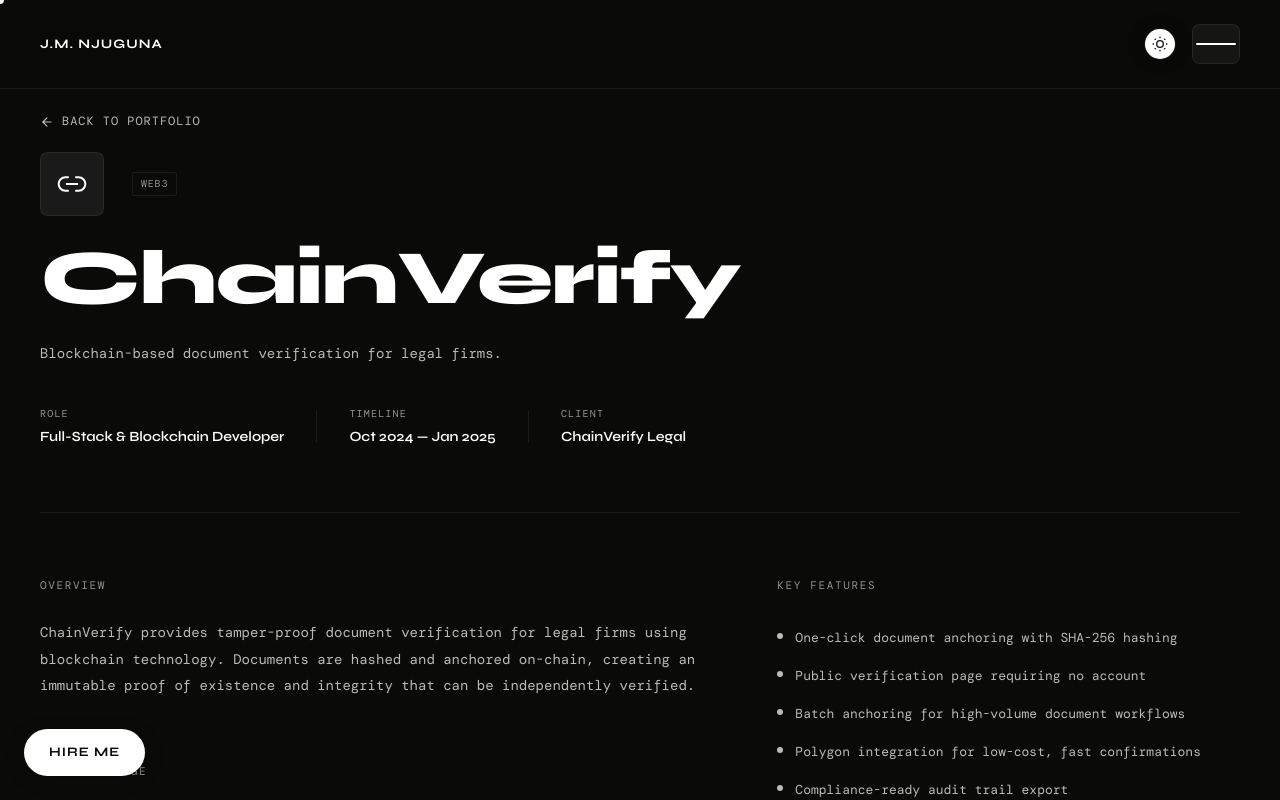
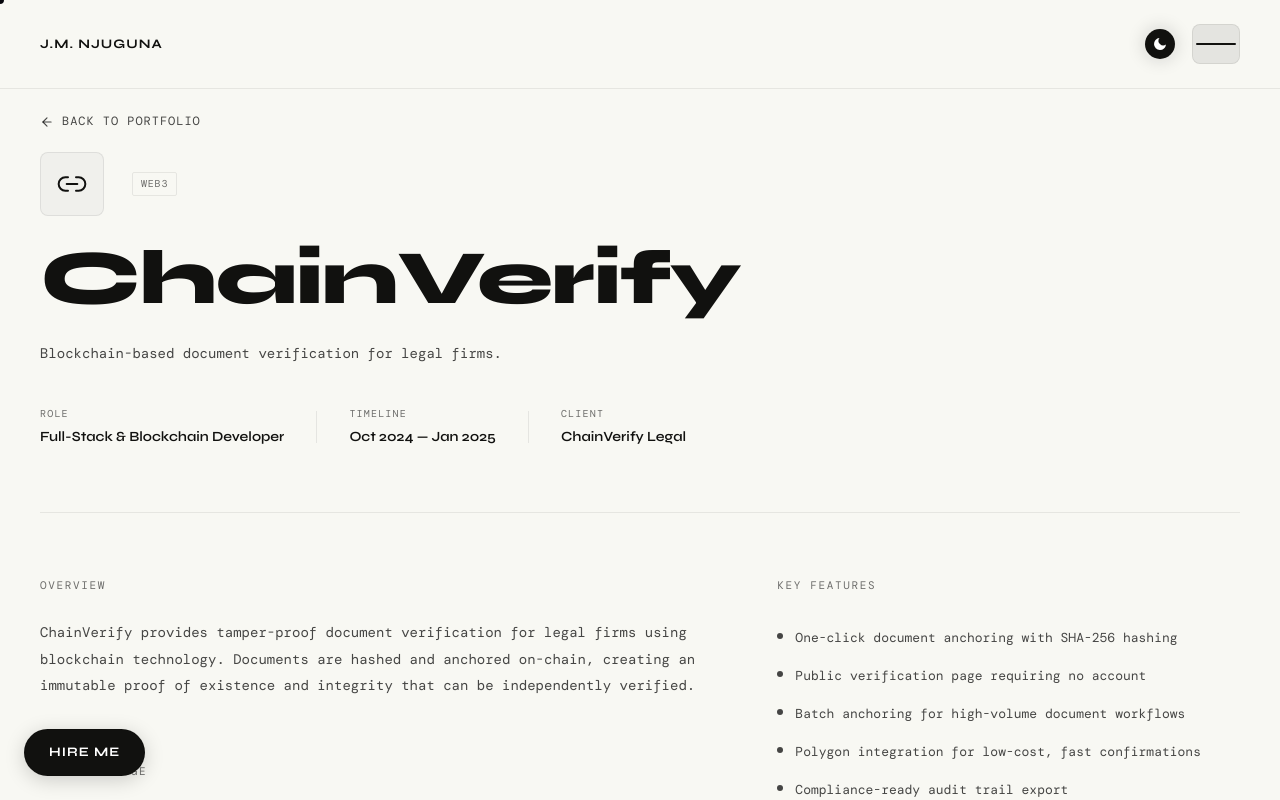
Before and after one commit to Mj-Njuguna/portfolio, a React (Vite) app: page /project/chainverify in a window 1280 px wide. Shown: the top 800 px of the page. Built offline with nearby package versions, Linux system fonts and the light colour scheme; a web font is replaced by a local one.

Commit message:
fixed_theme_toggle_bug

```diff
--- a/src/components/Nav.tsx
+++ b/src/components/Nav.tsx
@@ -11,25 +11,16 @@ const socialLinks = [
 
 export default function Nav() {
   const navRef = useRef<HTMLElement>(null);
+  const themeButtonRef = useRef<HTMLButtonElement>(null);
   const scrollCloseTimeout = useRef<number | null>(null);
   const pendingScrollTarget = useRef<string | null>(null);
   const [scrolled, setScrolled] = useState(false);
-  const [theme, setTheme] = useState<'dark' | 'light'>('dark');
+  const [theme, setTheme] = useState<'dark' | 'light'>(()=>(document.documentElement.dataset.theme as 'dark' | 'light') ?? 'dark');
   const [menuOpen, setMenuOpen] = useState(false);
   const [activeSection, setActiveSection] = useState<string>('work');
   const location = useLocation();
   const navigate = useNavigate();
   const isHome = location.pathname === '/';
-
-  useEffect(() => {
-    const savedTheme = localStorage.getItem('theme');
-    const prefersDark = window.matchMedia('(prefers-color-scheme: dark)').matches;
-    const initialTheme = savedTheme === 'light' ? 'light' : savedTheme === 'dark' ? 'dark' : prefersDark ? 'dark' : 'light';
-
-    setTheme(initialTheme);
-    document.documentElement.dataset.theme = initialTheme;
-  }, []);
-
   useEffect(() => {
     document.documentElement.dataset.theme = theme;
     localStorage.setItem('theme', theme);
@@ -99,7 +90,7 @@ export default function Nav() {
   }, [isHome]);
 
   const toggleTheme = () => {
-    const button = document.querySelector('[data-theme-button]') as HTMLElement;
+    const button = themeButtonRef.current;
     if (button) {
       button.style.animation = 'none';
       setTimeout(() => {
@@ -159,9 +150,9 @@ export default function Nav() {
 
         <div className="flex items-center gap-4">
           <button
+            ref = {themeButtonRef}
             type="button"
             onClick={toggleTheme}
-            data-theme-button
             className="relative flex h-8 w-8 items-center justify-center rounded-full transition-all duration-300"
             style={{
               color: 'var(--theme-toggle-icon)',
```
